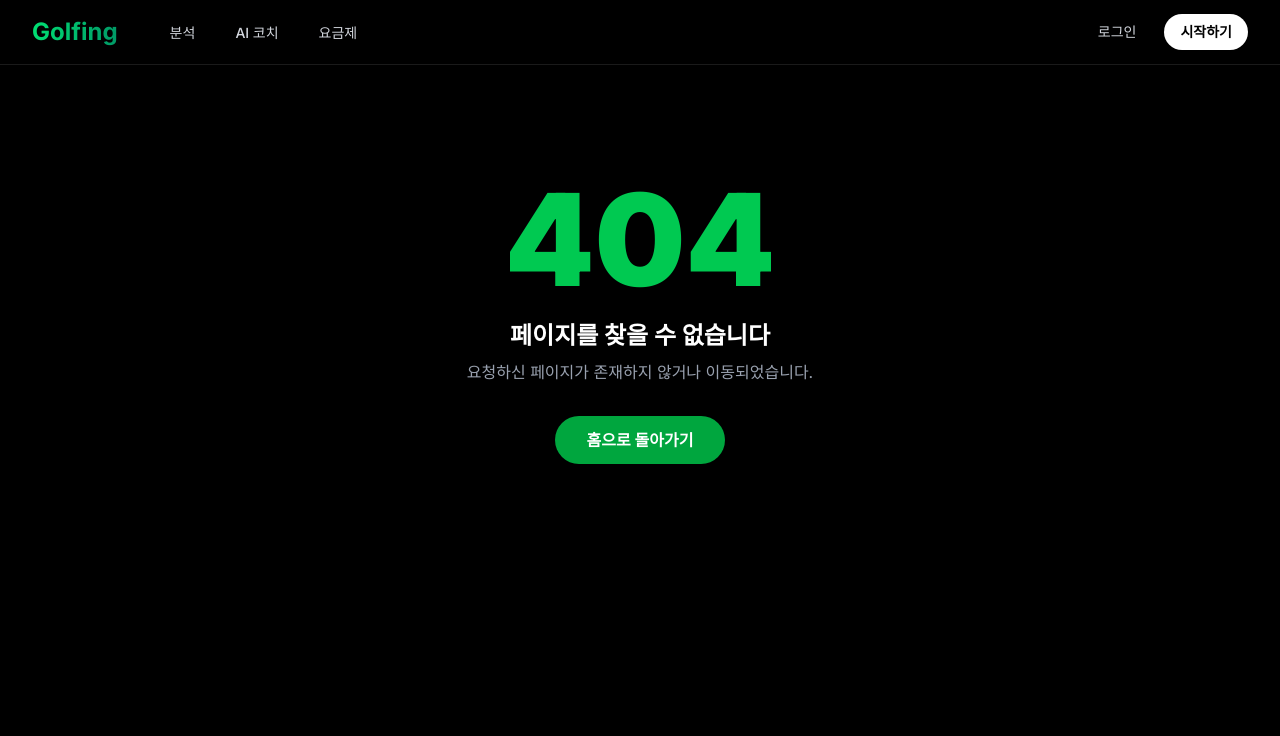
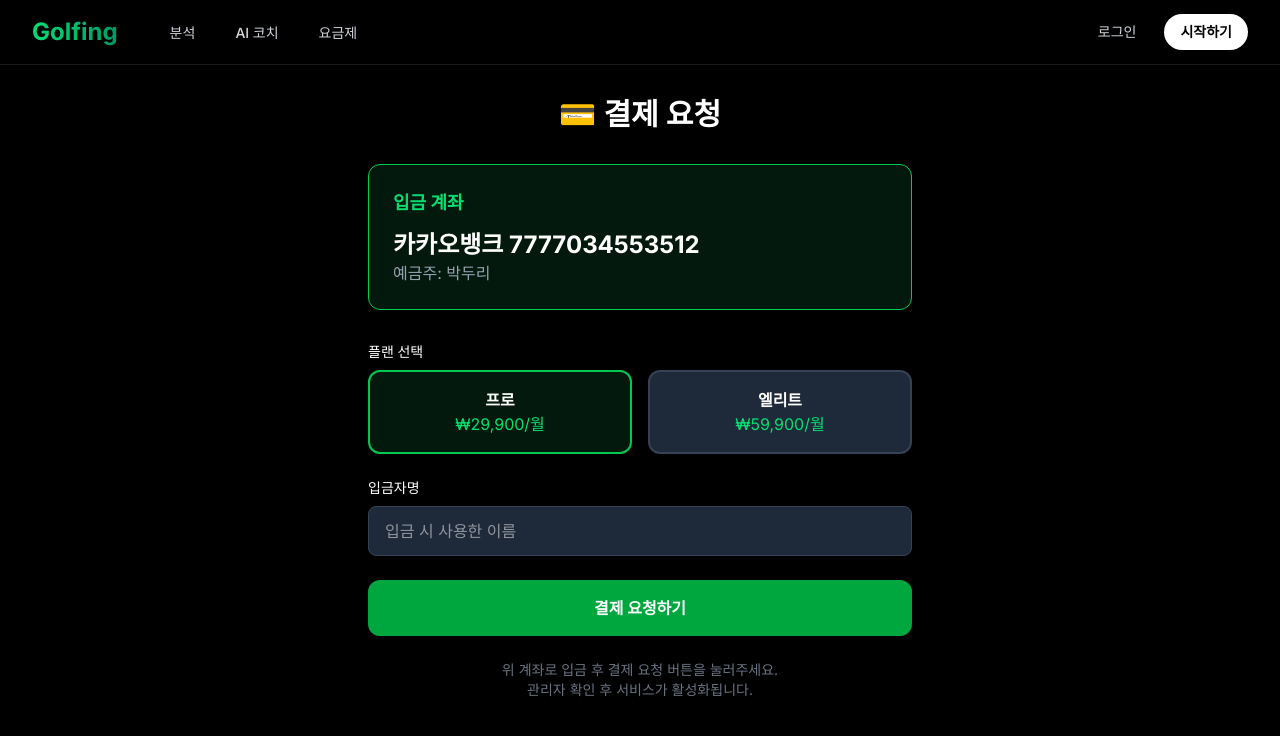
Before and after one commit to dulibag71-coder/golf-ai-platform, a Next.js app in the folder frontend/: page /payment in a window 1280 px wide. Before the commit this address had no page. Shown: the top 736 px of the page. Built offline with nearby package versions, Linux system fonts and the light colour scheme.

Commit message:
Add payment system: request API, admin stats API, payment page

```diff
--- a/frontend/src/app/admin/page.tsx
+++ b/frontend/src/app/admin/page.tsx
@@ -57,17 +57,18 @@ export default function AdminDashboard() {
         // 관리자 비밀번호로 인증되면 바로 데이터 로드
         const loadData = async () => {
             try {
-                const [paymentsData, usersData] = await Promise.all([
+                const [paymentsData, usersData, statsData] = await Promise.all([
                     api.get('/admin/payments').catch(() => []),
-                    api.get('/admin/users').catch(() => [])
+                    api.get('/admin/users').catch(() => []),
+                    api.get('/admin/stats').catch(() => ({ totalUsers: 0, pendingPayments: 0, revenue: 0, totalSwings: 0 }))
                 ]);
                 setPayments(paymentsData || []);
                 setUsers(usersData || []);
                 setStats({
-                    totalUsers: usersData?.length || 0,
-                    totalSwings: 127,
-                    pendingPayments: paymentsData?.length || 0,
-                    revenue: 890000
+                    totalUsers: statsData.totalUsers || 0,
+                    totalSwings: statsData.totalSwings || 0,
+                    pendingPayments: statsData.pendingPayments || 0,
+                    revenue: statsData.revenue || 0
                 });
             } catch (error) {
                 console.log('API 연결 대기중...');
--- /dev/null
+++ b/frontend/src/app/api/admin/stats/route.ts
@@ -0,0 +1,38 @@
+import { NextResponse } from 'next/server';
+import { getDb, initializeDatabase } from '@/lib/db';
+
+// 관리자 통계 조회
+export async function GET() {
+    try {
+        await initializeDatabase();
+
+        const sql = getDb();
+
+        // 총 사용자 수
+        const userCount = await sql`SELECT COUNT(*) as count FROM users`;
+
+        // 대기 중인 결제 수
+        const pendingPayments = await sql`SELECT COUNT(*) as count FROM payments WHERE status = 'pending'`;
+
+        // 승인된 결제 총액 (매출)
+        const revenue = await sql`SELECT COALESCE(SUM(amount), 0) as total FROM payments WHERE status = 'approved'`;
+
+        // 총 스윙 분석 수
+        const swingCount = await sql`SELECT COUNT(*) as count FROM swing_analyses`;
+
+        return NextResponse.json({
+            totalUsers: parseInt(userCount[0]?.count) || 0,
+            pendingPayments: parseInt(pendingPayments[0]?.count) || 0,
+            revenue: parseInt(revenue[0]?.total) || 0,
+            totalSwings: parseInt(swingCount[0]?.count) || 0
+        });
+    } catch (error: any) {
+        console.error('Get stats error:', error);
+        return NextResponse.json({
+            totalUsers: 0,
+            pendingPayments: 0,
+            revenue: 0,
+            totalSwings: 0
+        });
+    }
+}
--- /dev/null
+++ b/frontend/src/app/api/payments/request/route.ts
@@ -0,0 +1,30 @@
+import { NextRequest, NextResponse } from 'next/server';
+import { getDb, initializeDatabase } from '@/lib/db';
+
+// 결제 요청 생성
+export async function POST(request: NextRequest) {
+    try {
+        await initializeDatabase();
+
+        const sql = getDb();
+        const { userId, amount, senderName, planName } = await request.json();
+
+        if (!amount || !senderName) {
+            return NextResponse.json({ error: '금액과 입금자명을 입력해주세요.' }, { status: 400 });
+        }
+
+        const result = await sql`
+            INSERT INTO payments (user_id, amount, sender_name, status)
+            VALUES (${userId || null}, ${amount}, ${senderName}, 'pending')
+            RETURNING id, amount, sender_name, status, created_at
+        `;
+
+        return NextResponse.json({
+            message: '결제 요청이 접수되었습니다. 관리자 승인 후 서비스가 활성화됩니다.',
+            payment: result[0]
+        });
+    } catch (error: any) {
+        console.error('Payment request error:', error);
+        return NextResponse.json({ error: '결제 요청 실패: ' + error.message }, { status: 500 });
+    }
+}
--- /dev/null
+++ b/frontend/src/app/payment/page.tsx
@@ -0,0 +1,133 @@
+'use client';
+import { useState } from 'react';
+import Navbar from '@/components/Navbar';
+import { api } from '@/lib/api';
+
+const plans = [
+    { name: '프로', price: 29900 },
+    { name: '엘리트', price: 59900 }
+];
+
+export default function PaymentPage() {
+    const [selectedPlan, setSelectedPlan] = useState(plans[0]);
+    const [senderName, setSenderName] = useState('');
+    const [loading, setLoading] = useState(false);
+    const [success, setSuccess] = useState(false);
+    const [error, setError] = useState('');
+
+    const handleSubmit = async (e: React.FormEvent) => {
+        e.preventDefault();
+        if (!senderName.trim()) {
+            setError('입금자명을 입력해주세요.');
+            return;
+        }
+
+        setLoading(true);
+        setError('');
+
+        try {
+            const token = localStorage.getItem('token');
+            await api.post('/payments/request', {
+                amount: selectedPlan.price,
+                senderName: senderName.trim(),
+                planName: selectedPlan.name
+            }, token || '');
+
+            setSuccess(true);
+        } catch (err: any) {
+            setError(err.message || '결제 요청 실패');
+        } finally {
+            setLoading(false);
+        }
+    };
+
+    if (success) {
+        return (
+            <div className="min-h-screen bg-black text-white">
+                <Navbar />
+                <div className="max-w-xl mx-auto px-4 pt-24 text-center">
+                    <div className="bg-green-900/30 border border-green-500 rounded-2xl p-8">
+                        <h1 className="text-3xl font-bold text-green-400 mb-4">✅ 결제 요청 완료!</h1>
+                        <p className="text-gray-300 mb-6">
+                            관리자 확인 후 서비스가 활성화됩니다.<br />
+                            보통 1시간 이내에 처리됩니다.
+                        </p>
+                        <div className="bg-gray-800 p-4 rounded-xl text-left">
+                            <p><strong>플랜:</strong> {selectedPlan.name}</p>
+                            <p><strong>금액:</strong> ₩{selectedPlan.price.toLocaleString()}</p>
+                            <p><strong>입금자명:</strong> {senderName}</p>
+                        </div>
+                    </div>
+                </div>
+            </div>
+        );
+    }
+
+    return (
+        <div className="min-h-screen bg-black text-white">
+            <Navbar />
+            <div className="max-w-xl mx-auto px-4 pt-24">
+                <h1 className="text-3xl font-bold mb-8 text-center">💳 결제 요청</h1>
+
+                {/* Bank Info */}
+                <div className="bg-green-900/30 border border-green-500 rounded-xl p-6 mb-8">
+                    <h2 className="text-lg font-bold text-green-400 mb-3">입금 계좌</h2>
+                    <p className="text-2xl font-bold">카카오뱅크 7777034553512</p>
+                    <p className="text-gray-400">예금주: 박두리</p>
+                </div>
+
+                <form onSubmit={handleSubmit} className="space-y-6">
+                    {/* Plan Selection */}
+                    <div>
+                        <label className="block text-sm font-medium mb-2">플랜 선택</label>
+                        <div className="grid grid-cols-2 gap-4">
+                            {plans.map((plan) => (
+                                <button
+                                    key={plan.name}
+                                    type="button"
+                                    onClick={() => setSelectedPlan(plan)}
+                                    className={`p-4 rounded-xl border-2 transition ${selectedPlan.name === plan.name
+                                            ? 'border-green-500 bg-green-900/30'
+                                            : 'border-gray-700 bg-gray-800 hover:border-gray-500'
+                                        }`}
+                                >
+                                    <p className="font-bold">{plan.name}</p>
+                                    <p className="text-green-400">₩{plan.price.toLocaleString()}/월</p>
+                                </button>
+                            ))}
+                        </div>
+                    </div>
+
+                    {/* Sender Name */}
+                    <div>
+                        <label className="block text-sm font-medium mb-2">입금자명</label>
+                        <input
+                            type="text"
+                            value={senderName}
+                            onChange={(e) => setSenderName(e.target.value)}
+                            placeholder="입금 시 사용한 이름"
+                            className="w-full bg-gray-800 border border-gray-700 rounded-lg px-4 py-3 focus:outline-none focus:border-green-500"
+                        />
+                    </div>
+
+                    {error && (
+                        <p className="text-red-500 text-sm">{error}</p>
+                    )}
+
+                    <button
+                        type="submit"
+                        disabled={loading}
+                        className="w-full bg-green-600 hover:bg-green-500 disabled:bg-gray-600 text-white font-bold py-4 rounded-xl transition"
+                    >
+                        {loading ? '처리 중...' : '결제 요청하기'}
+                    </button>
+                </form>
+
+                <p className="text-center text-gray-500 text-sm mt-6">
+                    위 계좌로 입금 후 결제 요청 버튼을 눌러주세요.<br />
+                    관리자 확인 후 서비스가 활성화됩니다.
+                </p>
+            </div>
+        </div>
+    );
+}
```
